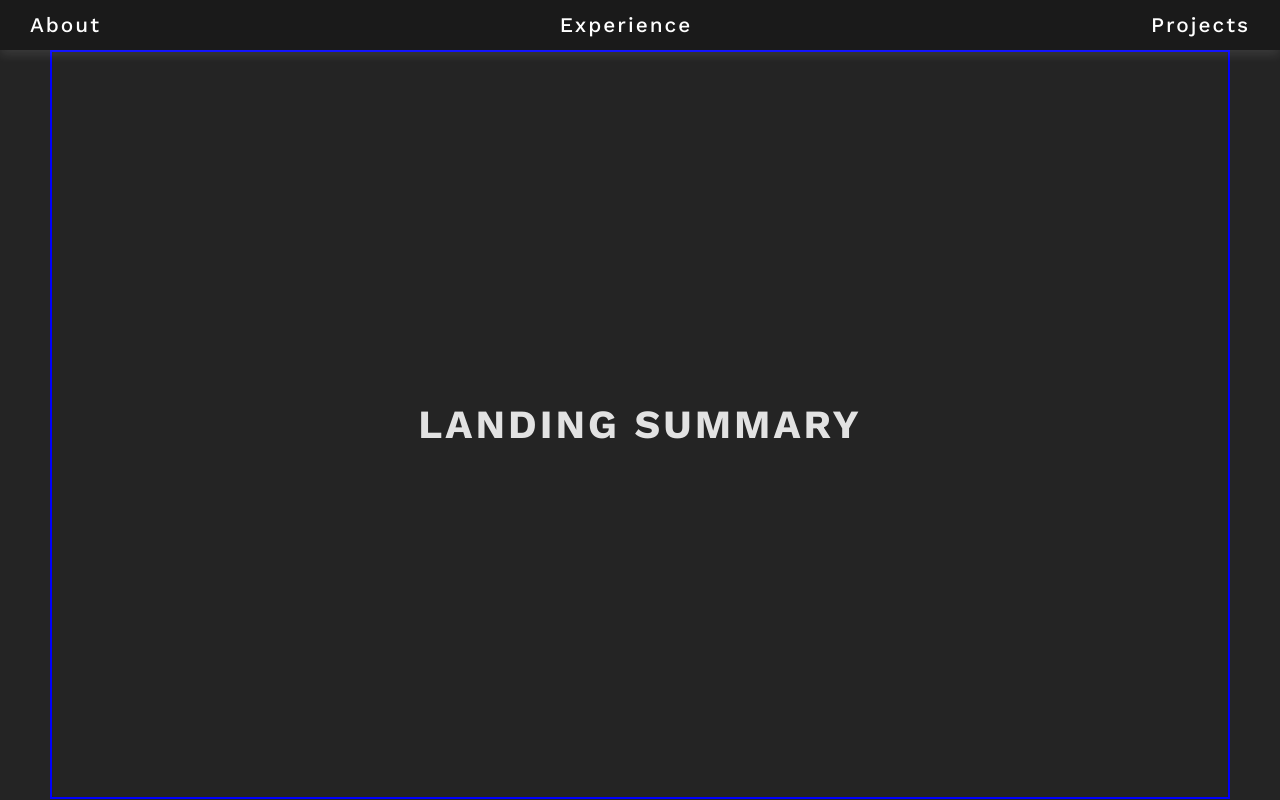
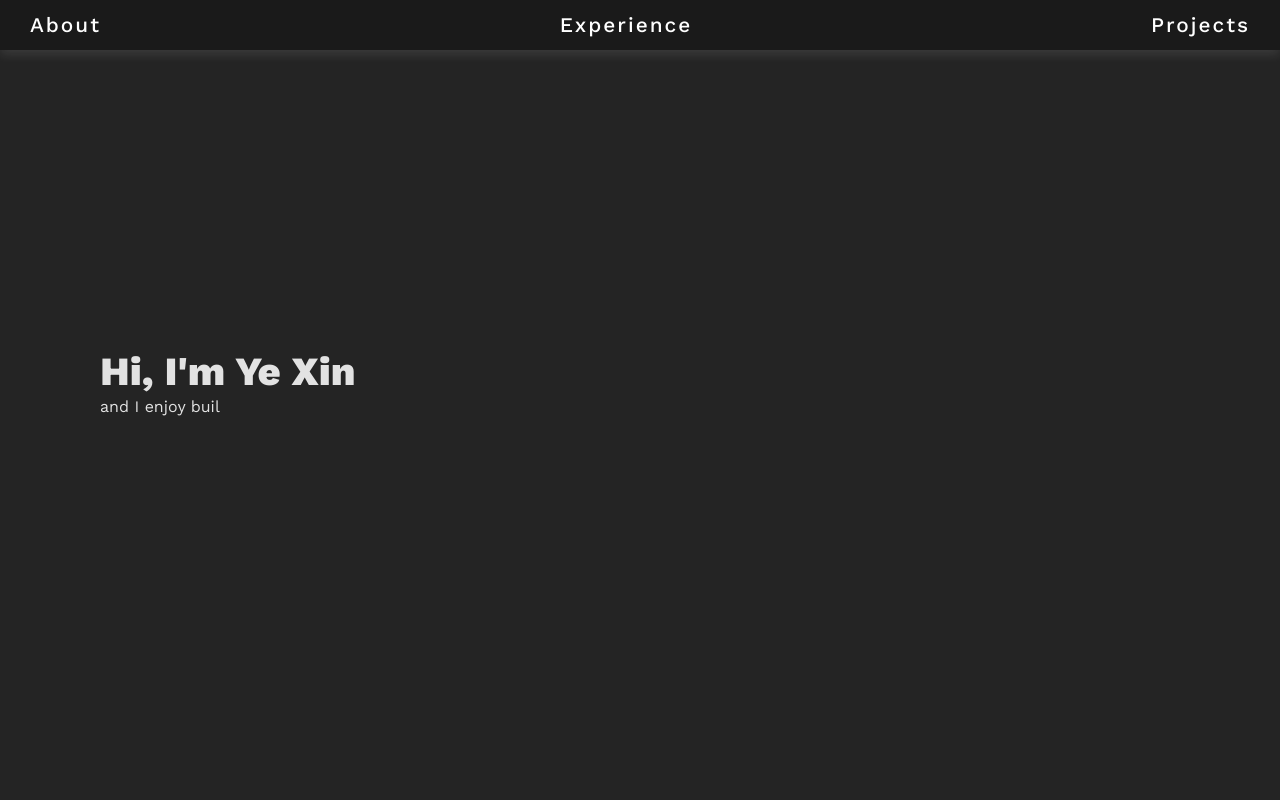
Before and after one commit to hungryx/hungryx.github.io, a React (Vite) app: page / in a window 1280 px wide. Shown: the top 800 px of the page. Built offline with nearby package versions, Linux system fonts and the light colour scheme.

Commit message:
Landing page

```diff
--- a/package.json
+++ b/package.json
@@ -10,6 +10,7 @@
     "preview": "vite preview"
   },
   "dependencies": {
+    "framer-motion": "^11.3.2",
     "react": "^18.2.0",
     "react-dom": "^18.2.0",
     "react-router-dom": "^6.22.0",
--- a/src/App.css
+++ b/src/App.css
@@ -15,13 +15,20 @@
 }
 
 #Landing {
-  border: 2px solid blue;
+  /* border: 2px solid blue; */
   height: calc(100vh - 55px);
-  /* width: 100vw;
-  margin: 0px -25px; */
   display: flex;
-  align-items: center;
-  justify-content: center;
+  flex-direction: column;
+  padding-left: 50px;
+}
+
+.placeholder {
+  height: 40%;
+}
+
+.landing-intro {
+  font-size: 2.5em;
+  font-weight: 800;
 }
 
 #about-content {
@@ -114,6 +121,12 @@
 .highlight {
   font-weight: 600;
   color: #155999;
+}
+.cursor {
+  display: inline-block;
+  height: 15px;
+  margin-left: 3px;
+  border: 1px solid white;
 }
 
 #exp-1 {
--- a/src/components/Landing.jsx
+++ b/src/components/Landing.jsx
@@ -1,9 +1,95 @@
-function Landing() {
+import { motion, useMotionValue, useTransform, animate } from "framer-motion";
+import { useEffect, useState } from "react";
+
+export default function Landing() {
+  const [isVisible, setVisible] = useState(false);
+
+  // for front part
+  const text = "and I enjoy ";
+  const count0 = useMotionValue(0);
+  const frontText = useTransform(count0, (latest) =>
+    text.slice(0, Math.round(latest))
+  );
+
+  // for backpart
+  const texts = [
+    "building functional and neat platforms.",
+    "frontend design and development.",
+    "incorporating machine learning and AI.",
+    "building fun and engaging projects.",
+  ];
+  const textIndex = useMotionValue(0);
+  const baseText = useTransform(textIndex, (latest) => texts[latest] || "");
+  const count1 = useMotionValue(0);
+  const rounded = useTransform(count1, (latest) => Math.round(latest));
+  const displayText = useTransform(rounded, (latest) =>
+    baseText.get().slice(0, latest)
+  );
+  const updatedThisRound = useMotionValue(true);
+
+  useEffect(() => {
+    if (isVisible === true) {
+      animate(count0, 60, {
+        type: "tween",
+        duration: 2,
+        ease: "easeIn",
+      });
+
+      animate(count1, 60, {
+        delay: 0.7,
+        type: "tween",
+        duration: 2,
+        ease: "easeIn",
+        repeat: Infinity,
+        repeatType: "reverse",
+        repeatDelay: 1,
+        onUpdate(latest) {
+          if (updatedThisRound.get() === true && latest > 0) {
+            updatedThisRound.set(false);
+          } else if (updatedThisRound.get() === false && latest === 0) {
+            if (textIndex.get() === texts.length - 1) {
+              textIndex.set(0);
+            } else {
+              textIndex.set(textIndex.get() + 1);
+            }
+            updatedThisRound.set(true);
+          }
+        },
+      });
+    }
+  }, [isVisible]);
+
   return (
     <div id="Landing">
-      <h1>LANDING SUMMARY</h1>
+      <div className="placeholder"></div>
+      <motion.div
+        initial={{ opacity: 0.1, scale: 0.7, x: -50 }}
+        animate={{ opacity: 1, scale: 1, x: 0 }}
+        transition={{ duration: 1 }}
+        onAnimationComplete={() => setVisible(!isVisible)}
+        className="landing-intro"
+      >
+        Hi, I'm Ye Xin
+      </motion.div>
+      {isVisible && (
+        <motion.div>
+          <motion.span>{frontText}</motion.span>
+          <motion.span>{displayText}</motion.span>
+          <motion.div
+            animate={{
+              opacity: [0, 0, 1, 1],
+              transition: {
+                duration: 1,
+                repeat: Infinity,
+                repeatDelay: 0,
+                ease: "linear",
+                times: [0, 0.5, 0.5, 1],
+              },
+            }}
+            className="cursor"
+          />
+        </motion.div>
+      )}
     </div>
   );
 }
-
-export default Landing;
```
Also changed, not shown: 1 other file (tests, documents, lock files or other folders).
